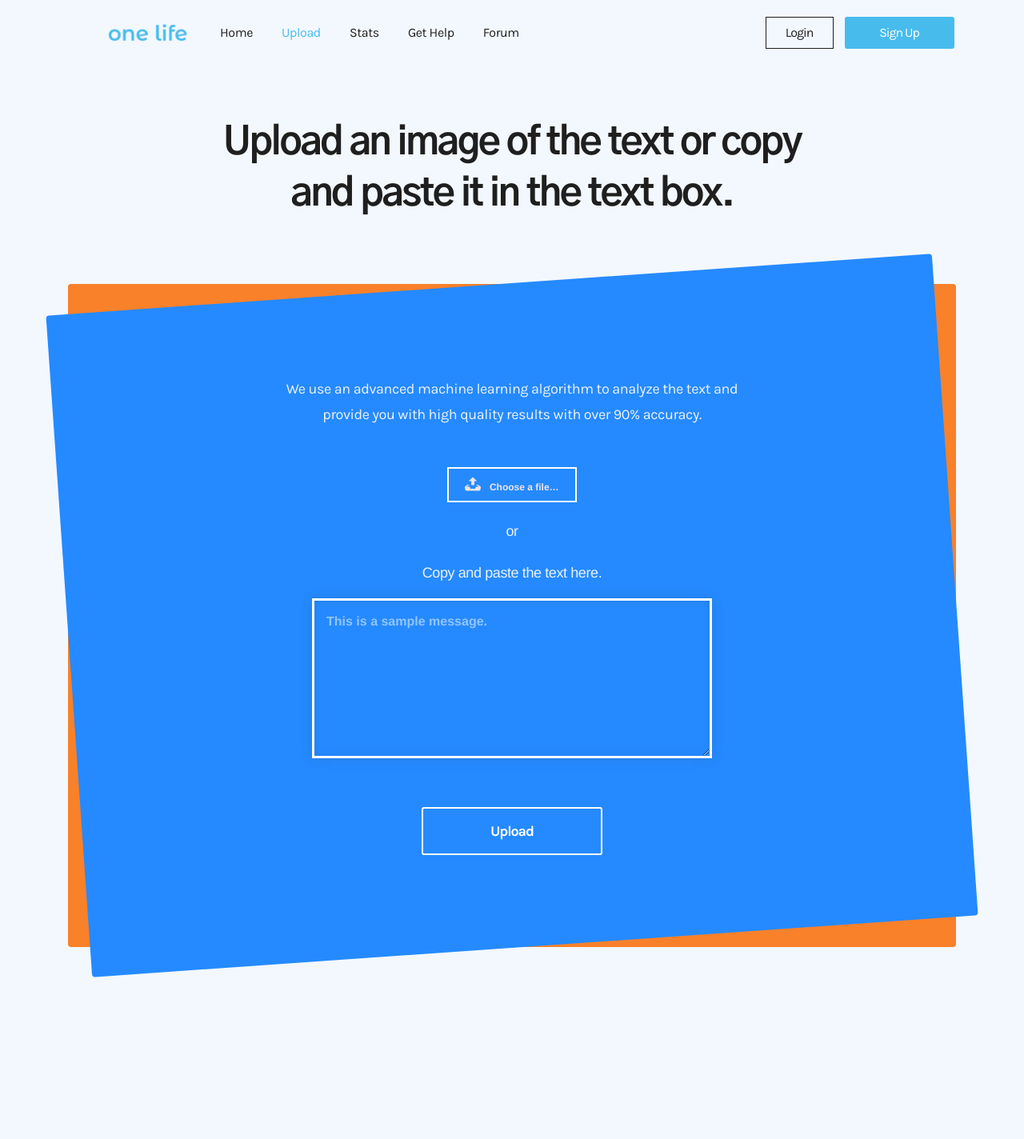
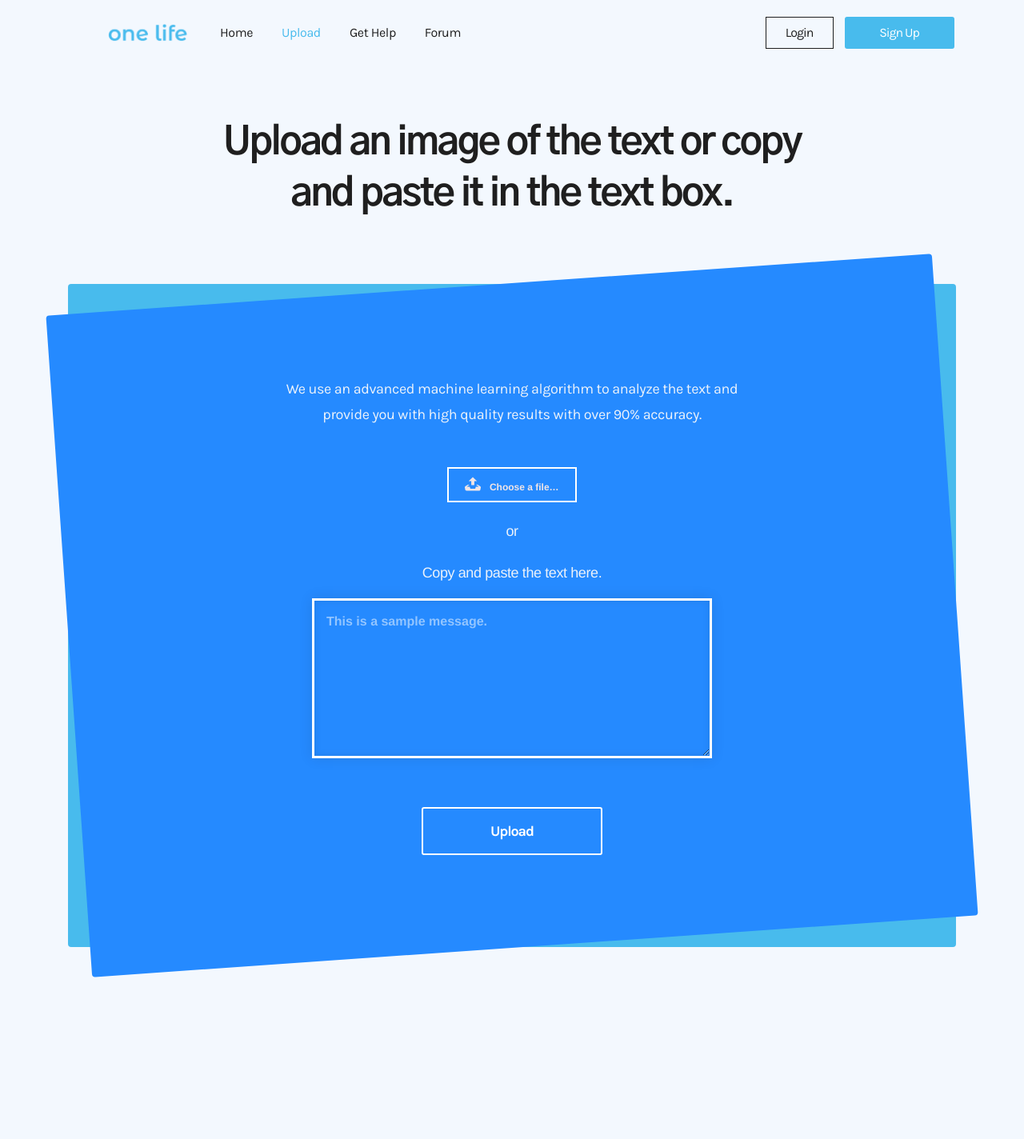
Before and after one commit to vgadodia/OneLife, a Flask app: page /upload in a window 1280 px wide. Shown: the top 1424 px of the page at 80% size. Run offline with Flask 2, Linux system fonts and the light colour scheme; parts of the project's set-up code (start-up, migrations or seed data) failed here and were passed over; some libraries are stand-ins or nearby versions.

Commit message:
removed stats pages

```diff
--- a/app/templates/gethelp.html
+++ b/app/templates/gethelp.html
@@ -90,9 +90,6 @@
                                     <ul class="main-menu">
                                         <li class="menu-item "><a href="/">Home</a></li>
                                         <li class="menu-item "><a href="/upload">Upload</a></li>
-                                        <li class="menu-item">
-                                            <a href="/stats">Stats</a>
-                                          </li>
                                           <li class="menu-item">
                                             <a href="/gethelp">Get Help</a>
                                           </li>
--- a/app/templates/index.html
+++ b/app/templates/index.html
@@ -96,9 +96,6 @@
                     <a href="/" style="color: #48bbed;">Home</a>
                   </li>
                   <li class="menu-item"><a href="/upload">Upload</a></li>
-                  <li class="menu-item">
-                    <a href="/stats">Stats</a>
-                  </li>
                   <li class="menu-item">
                     <a href="/gethelp">Get Help</a>
                   </li>
--- a/app/templates/upload.html
+++ b/app/templates/upload.html
@@ -97,9 +97,6 @@
                                     <ul class="main-menu">
                                         <li class="menu-item "><a href="/">Home</a></li>
                                         <li class="menu-item "><a href="/upload" style="color:#48bbed;">Upload</a></li>
-                                        <li class="menu-item">
-                                            <a href="/stats">Stats</a>
-                                          </li>
                                           <li class="menu-item">
                                             <a href="/gethelp">Get Help</a>
                                           </li>
@@ -132,7 +129,7 @@
                 </section>
         <section class="cta-section" style="margin-top:-100px;margin-bottom:100px;">
             <div class="container" >
-                <div class="cta-inner-wrapper" style="background-color: #f9812a;">
+                <div class="cta-inner-wrapper" style="background-color: #48bbed;">
                     <div class="row justify-content-center" >
                         <div class="col-xl-7 col-lg-8">
                             <div class="cta-content" >
```
